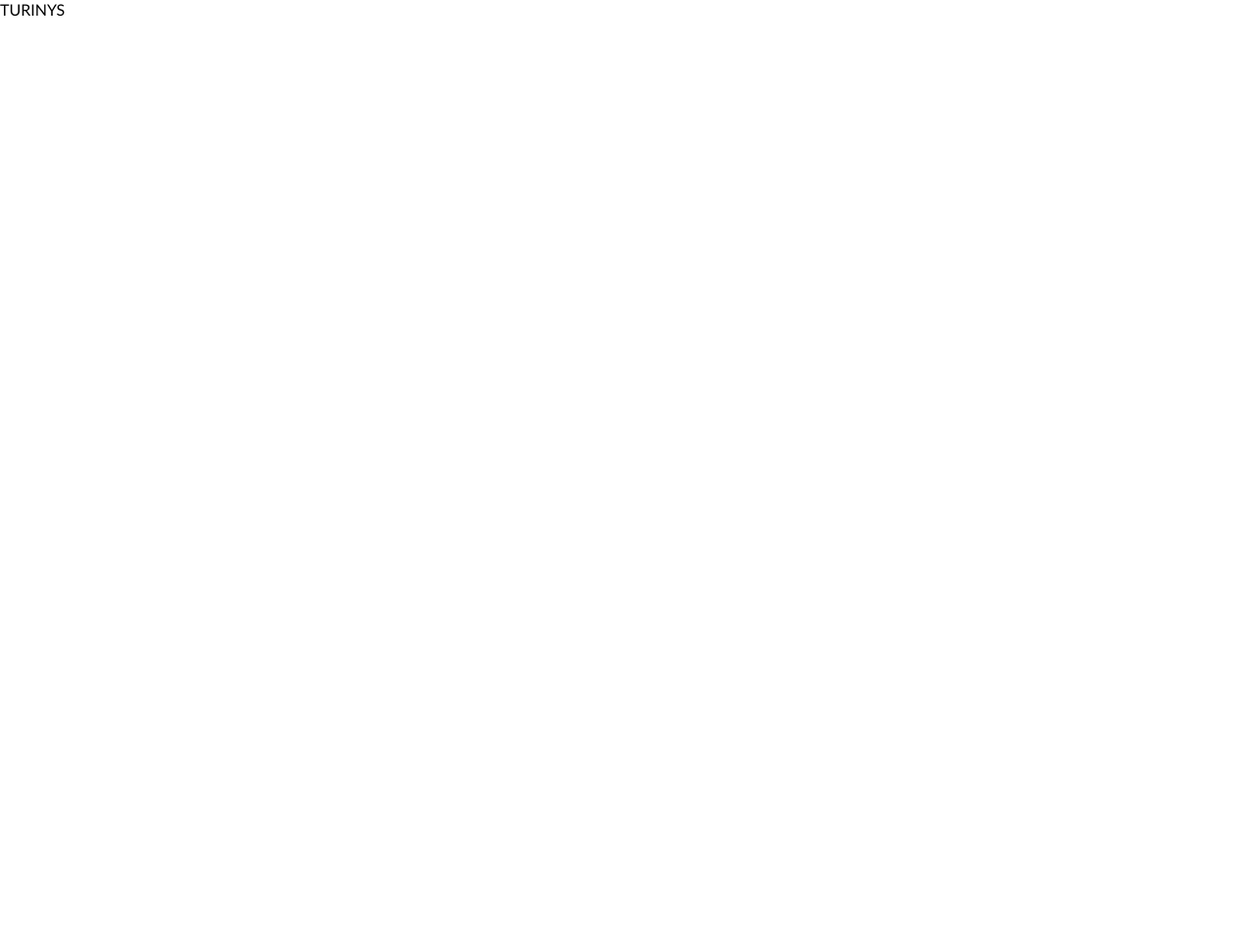
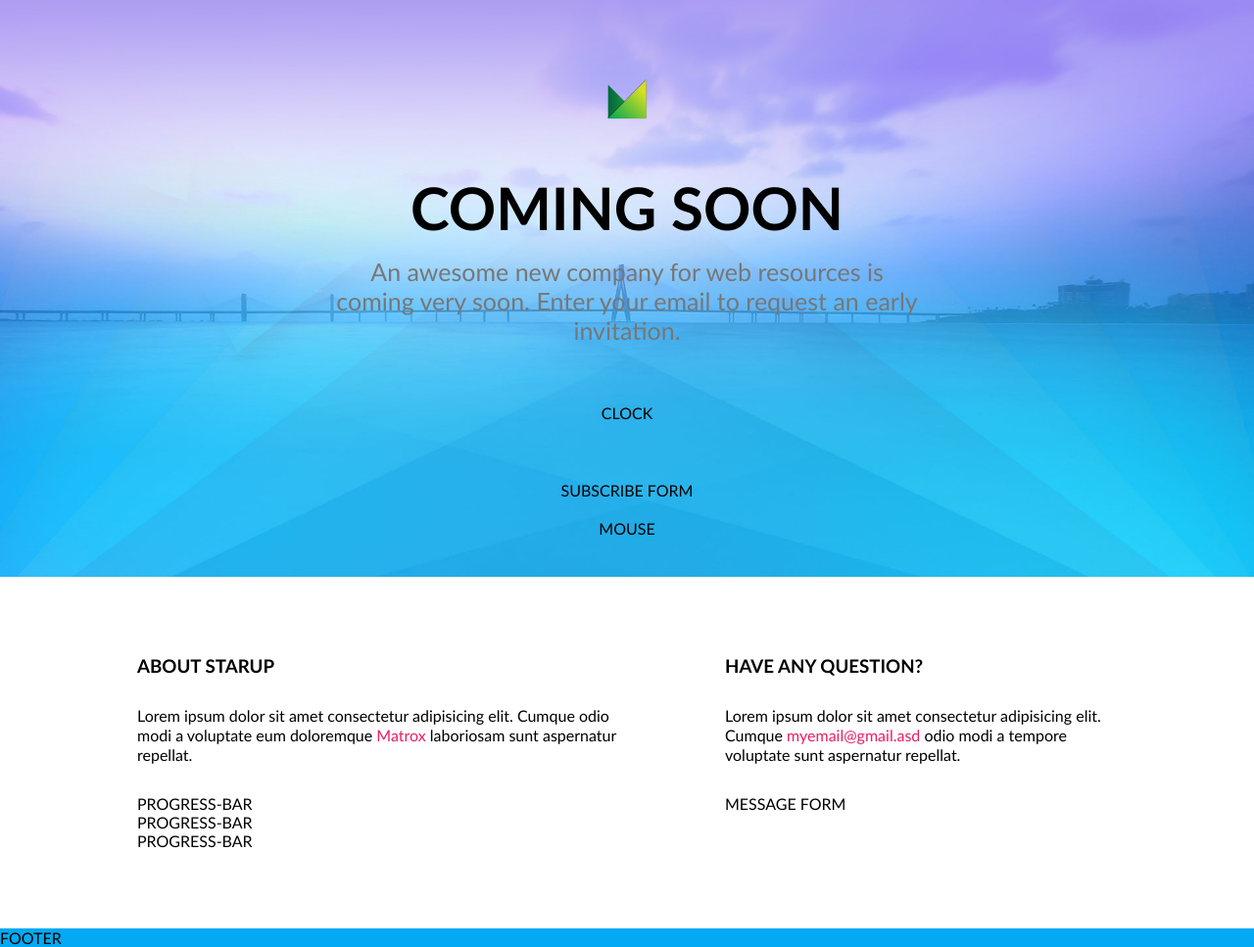
Before and after one commit to Ramune12/12-grupe--coming-soon, a plain HTML site: page index.html in a window 1280 px wide. Shown: the whole page at 98% size. Before the commit the page ends 800 px from the top, so only its background shows below. Drawn offline with Linux system fonts and the light colour scheme.

Commit message:
Hero&Content section

```diff
--- a/css/main.css
+++ b/css/main.css
@@ -0,0 +1,94 @@
+.container {
+    display: inline-block;
+    width: 100%;
+}
+
+.bg-blue {
+    background-color: #03A9F3;
+}
+
+.hero {
+    padding-top: 80px;
+    padding-bottom: 40px;
+    background-image: url(../img/banner.jpg);
+    background-size: cover;
+    background-position: center;
+}
+    .hero > .row {
+        display: inline-block;
+        width: 600px;
+        margin-left: calc( (100% - 600px) / 2 );
+        margin-right: calc( (100% - 600px) / 2 );
+        text-align: center;
+    }
+        .hero > .row > img {
+            display: inline-block;
+            margin-bottom: 60px;
+        }
+        .hero > .row > h1 {
+            display: inline-block;
+            width: 100%;
+            margin-bottom: 20px;
+            color: #000;
+            font-size: 60px;
+            line-height: 60px;
+            text-transform: uppercase;
+        }
+        .hero > .row > p {
+            display: inline-block;
+            width: 100%;
+            margin-bottom: 60px;
+            color: #777;
+            font-size: 25px;
+            line-height: 30px;
+        }
+        .hero > .row > .clock {
+            display: inline-block;
+            width: 100%;
+            margin-bottom: 60px;
+        }
+        .hero > .row > form {
+            display: inline-block;
+            width: 90%;
+            margin-left: 5%;
+            margin-right: 5%;
+            margin-bottom: 20px;
+        }
+        .content {
+            padding-top: 80px;
+            padding-bottom: 80px;
+            background-color: #fff;
+        }
+            .content > .row {
+                display: inline-block;
+                width: 1000px;
+                margin-left: calc( (100% - 1000px) / 2 );
+                margin-right: calc( (100% - 1000px) / 2 );
+            }
+                .content > .row > .left {
+                    display: inline-block;
+                    width: 50%;
+                    float: left;
+                }
+                .content > .row > .right {
+                    display: inline-block;
+                    width: 40%;
+                    float: right;
+                }
+                    .content > .row h3 {
+                        display: inline-block;
+                        width: 100%;
+                        margin-bottom: 30px;
+                        text-transform: uppercase;
+                    }
+                    .content > .row p {
+                        display: inline-block;
+                        width: 100%;
+                        margin-bottom: 30px;
+                        font-size: 16px;
+                        line-height: 20px;
+                    }
+                        .content > .row p > a {
+                            color: #EA1E63;
+                            text-decoration: none;
+                        }
--- a/index.html
+++ b/index.html
@@ -19,6 +19,48 @@
     <link rel="stylesheet" href="./css/main.css">
 </head>
 <body>
-    TURINYS
+    <div class="hero container bg-blue">
+        <div class="row">
+            <img src="./img/icon-logo.png" alt="Coming soon logo">
+            <h1>Coming soon</h1>
+            <p>An awesome new company for web resources is coming very soon. Enter your email to request an early invitation.</p>
+            <div class="clock">
+                CLOCK
+            </div>
+            <form>
+                SUBSCRIBE FORM
+            </form>
+            <div class="mouse">
+                MOUSE
+            </div>
+        </div>
+    </div>
+    <div class="content container">
+        <div class="row">
+            <div class="left">
+                <h3>About starup</h3>
+                <p>Lorem ipsum dolor sit amet consectetur adipisicing elit. Cumque odio modi a voluptate eum doloremque <a href="#">Matrox</a> laboriosam sunt aspernatur repellat.</p>
+                <div class="progress-bar">
+                    PROGRESS-BAR
+                </div>
+                <div class="progress-bar">
+                    PROGRESS-BAR
+                </div>
+                <div class="progress-bar">
+                    PROGRESS-BAR
+                </div>
+            </div>
+            <div class="right">
+                <h3>Have any question?</h3>
+                <p>Lorem ipsum dolor sit amet consectetur adipisicing elit. Cumque <a href="mailto:myemail@gmail.asd">myemail@gmail.asd</a> odio modi a tempore voluptate sunt aspernatur repellat.</p>
+                <form>
+                    MESSAGE FORM
+                </form>
+            </div>
+        </div>
+    </div>
+    <footer class="container bg-blue">
+        FOOTER
+    </footer>
 </body>
 </html>
```
